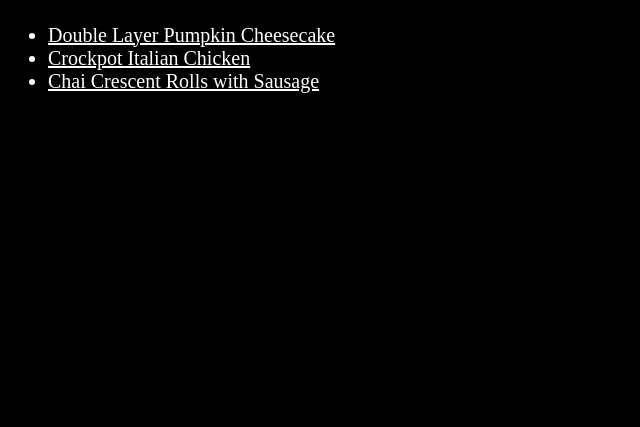
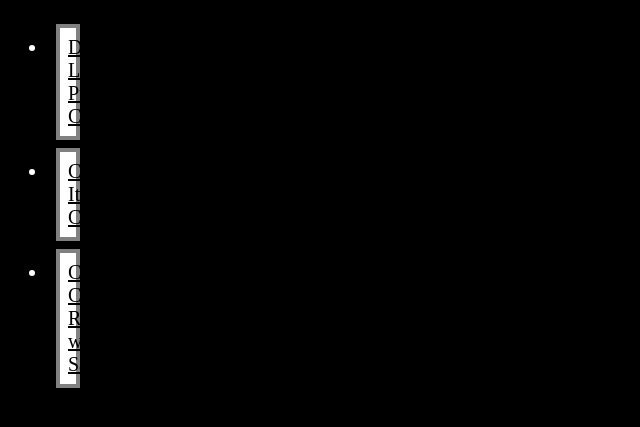
Before and after one commit to mrmee12345/odin-recipes, a plain HTML site: page index.html in a window 1280 px wide. Shown: the part 77-504 px from the top of the page, without its empty margins (0-640 px from the left). Drawn offline with Linux system fonts and the light colour scheme.

Commit message:
Add styling to main page recipes list
I added some padding, margin, and border to the list of recipes on the
main page. I also change the colour of the text and background of the
recipes list.

```diff
--- a/css/style.css
+++ b/css/style.css
@@ -16,3 +16,13 @@ h2 {
 h3 {
   font-size: 24px;
 }
+
+.recipe {
+  display: block;
+  padding: 8px;
+  margin: 8px;
+  margin-right: 1500px;
+  border: 4px solid gray;
+  color: black;
+  background-color: white;
+}
--- a/index.html
+++ b/index.html
@@ -10,9 +10,11 @@
   <body>
     <h1>Odin Recipes</h1>
     <ul>
-      <li><a href="./recipes/double-layer-pumpkin-cheesecake.html">Double Layer Pumpkin Cheesecake</a></li>
-      <li><a href="./recipes/crockpot-italian-chicken.html">Crockpot Italian Chicken</a></li>
-      <li><a href="./recipes/chai-crescent-rolls-with-sausage.html">Chai Crescent Rolls with Sausage</a></li>
+      <li><a class="recipe" href="./recipes/double-layer-pumpkin-cheesecake.html">Double Layer Pumpkin Cheesecake</a>
+      </li>
+      <li><a class="recipe" href="./recipes/crockpot-italian-chicken.html">Crockpot Italian Chicken</a></li>
+      <li><a class="recipe" href="./recipes/chai-crescent-rolls-with-sausage.html">Chai Crescent Rolls with Sausage</a>
+      </li>
     </ul>
   </body>
 
```
